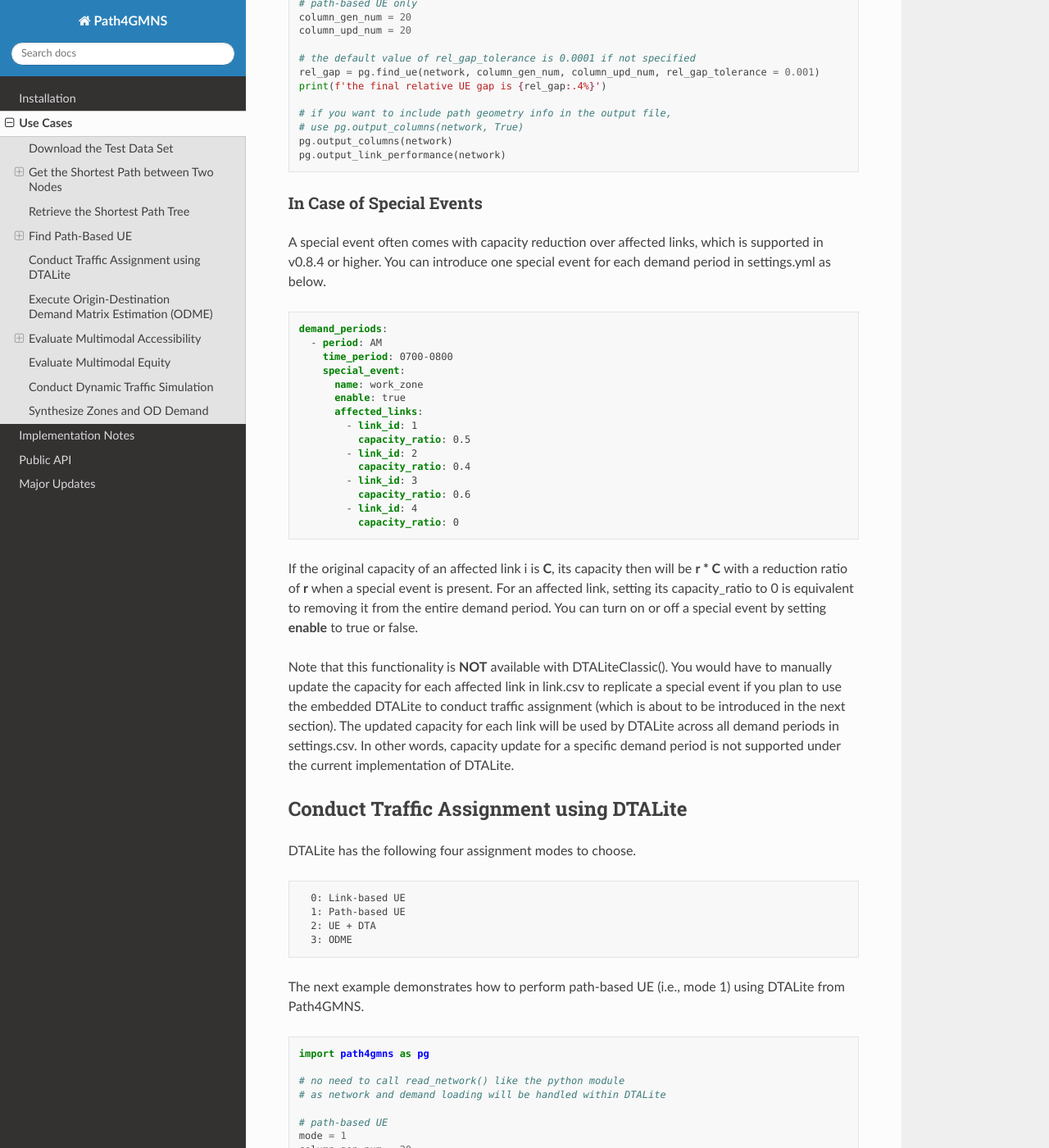
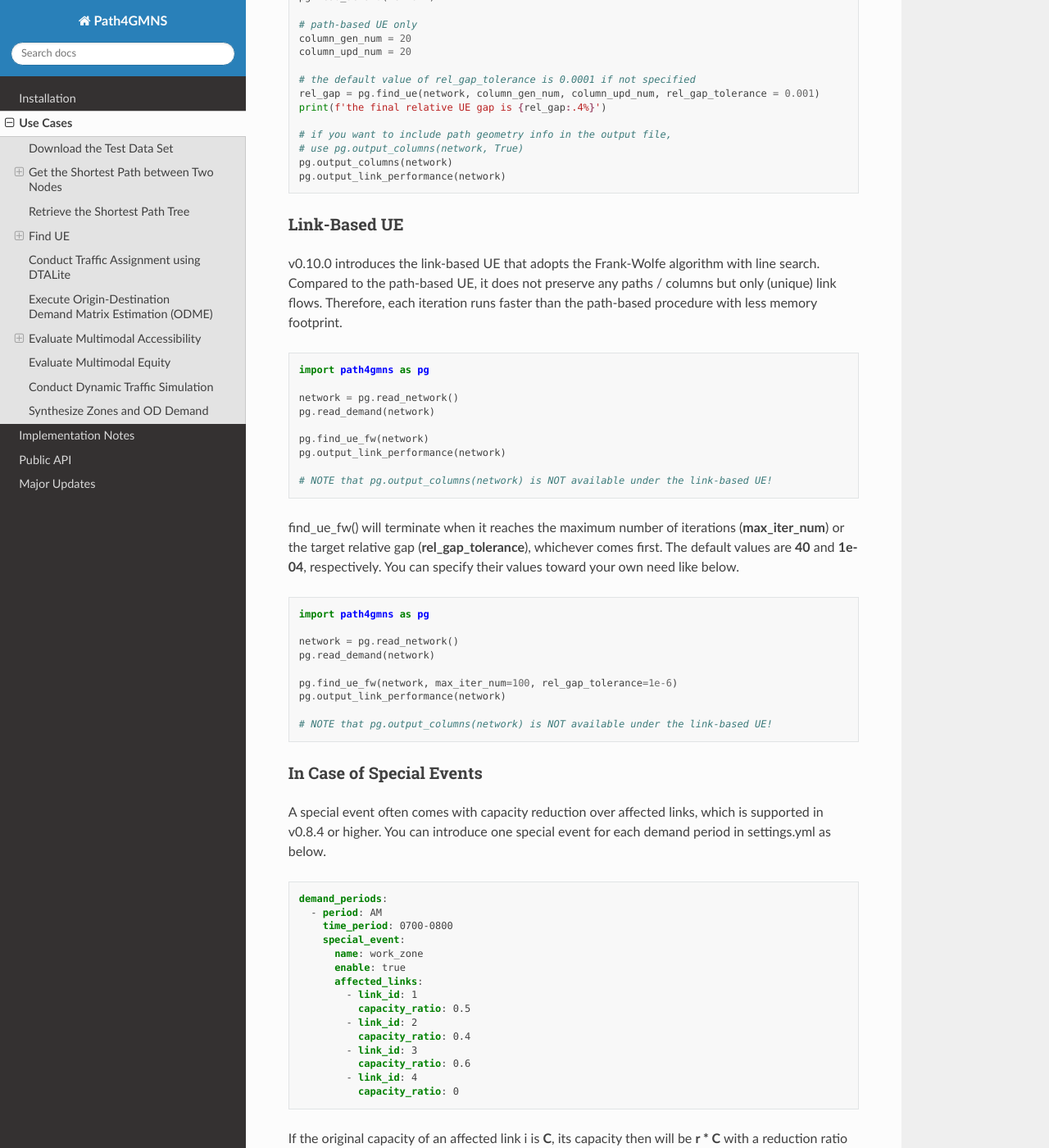
Before and after one commit to jdlph/Path4GMNS, a Sphinx documentation site: the page built from docs/source/usecases.md, in a window 1280 px wide and 1400 px high, scrolled down 4579 px. Shown: the whole window at 82% size. Built offline with Sphinx 7.4.7 and the Read the Docs theme 3.1.0, drawn with Linux system fonts in a browser that asks for light colours; some of the changed text lies outside the part shown.

Commit message:
update documentation on link-based ue
- add use cases on link-based ue in usecases.md and tutorial.ipynb;
- conduct minor cosmetic changes to find_ue() and find_ue_fw();
- update README.md on release date.

````diff
--- a/docs/source/usecases.md
+++ b/docs/source/usecases.md
@@ -156,8 +156,10 @@ print(f'shortest path (link id) from node 1 to node 2: {sp_tree_link[2]}')
 print(f'shortest path (link id) from node 1 to node 3: {sp_tree_link[3]}')
 ```
 
-## Find Path-Based UE
-The Python column-generation module only implements path-based UE. If you need other assignment modes, e.g., link-based UE or DTA, please use DTALiteClassic(). Note that **column_gen_num** below specifies the maximum number of paths / columns for each OD pair.
+## Find UE
+
+### Path-Based UE
+The column-generation module implements the path-based UE, where **column_gen_num** below specifies the maximum number of paths / columns for each OD pair.
 
 ```python
 import path4gmns as pg
@@ -217,6 +219,36 @@ print(f'the final relative UE gap is {rel_gap:.4%}')
 # use pg.output_columns(network, True)
 pg.output_columns(network)
 pg.output_link_performance(network)
+```
+
+### Link-Based UE
+
+v0.10.0 introduces the link-based UE that adopts the Frank-Wolfe algorithm with line search. Compared to the path-based UE, it does not preserve any paths / columns but only (unique) link flows. Therefore, each iteration runs faster than the path-based procedure with less memory footprint.
+
+```python
+import path4gmns as pg
+
+network = pg.read_network()
+pg.read_demand(network)
+
+pg.find_ue_fw(network)
+pg.output_link_performance(network)
+
+# NOTE that pg.output_columns(network) is NOT available under the link-based UE!
+```
+find_ue_fw() will terminate when it reaches the maximum number of iterations (**max_iter_num**) or the target relative gap (**rel_gap_tolerance**), whichever comes first. The default values are **40** and **1e-04**, respectively. You can specify
+their values toward your own need like below.
+
+```python
+import path4gmns as pg
+
+network = pg.read_network()
+pg.read_demand(network)
+
+pg.find_ue_fw(network, max_iter_num=100, rel_gap_tolerance=1e-6)
+pg.output_link_performance(network)
+
+# NOTE that pg.output_columns(network) is NOT available under the link-based UE!
 ```
 
 ### In Case of Special Events
````
Also changed, not shown: README.md (+1 -1 lines), 3 other files.
